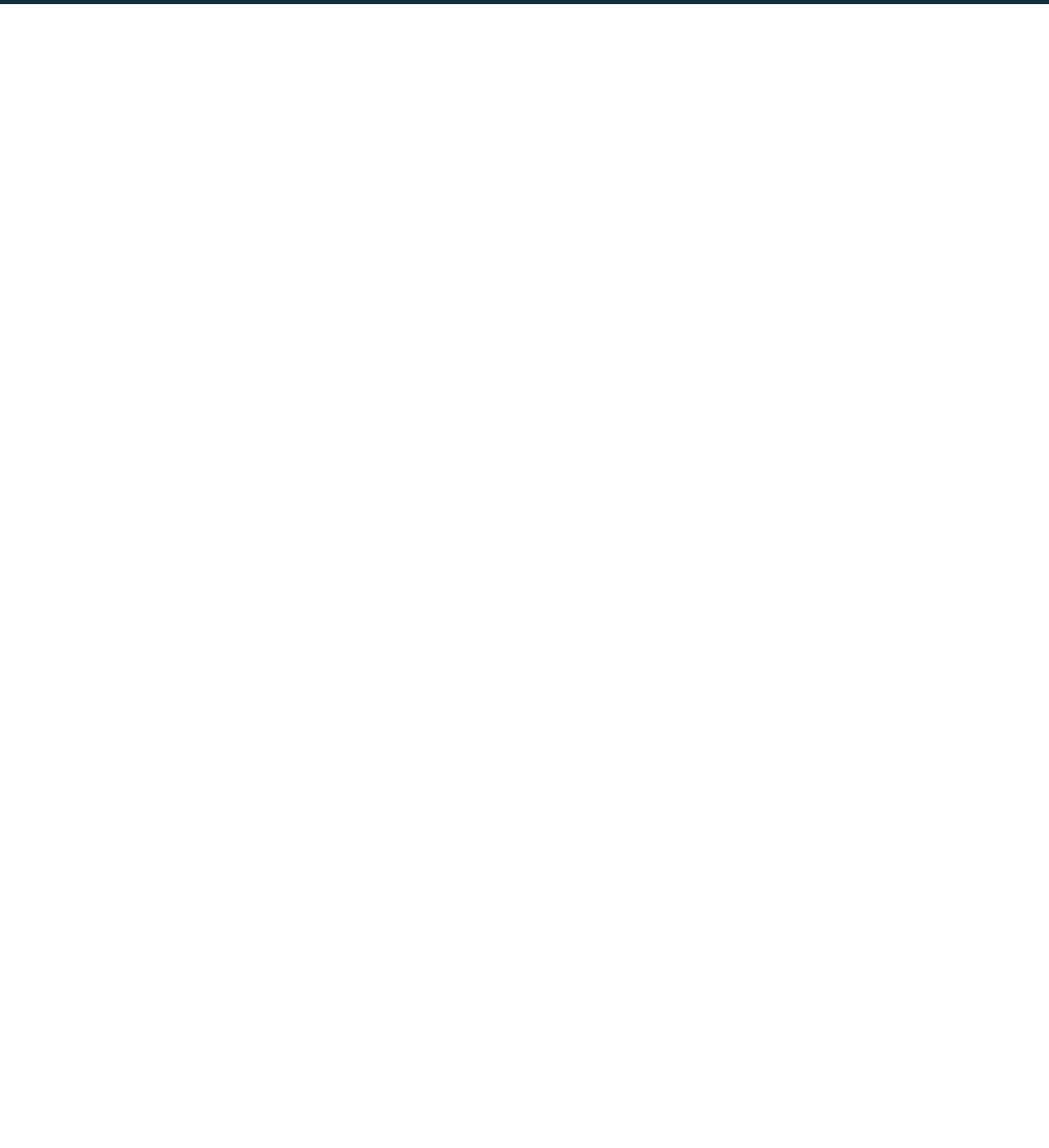
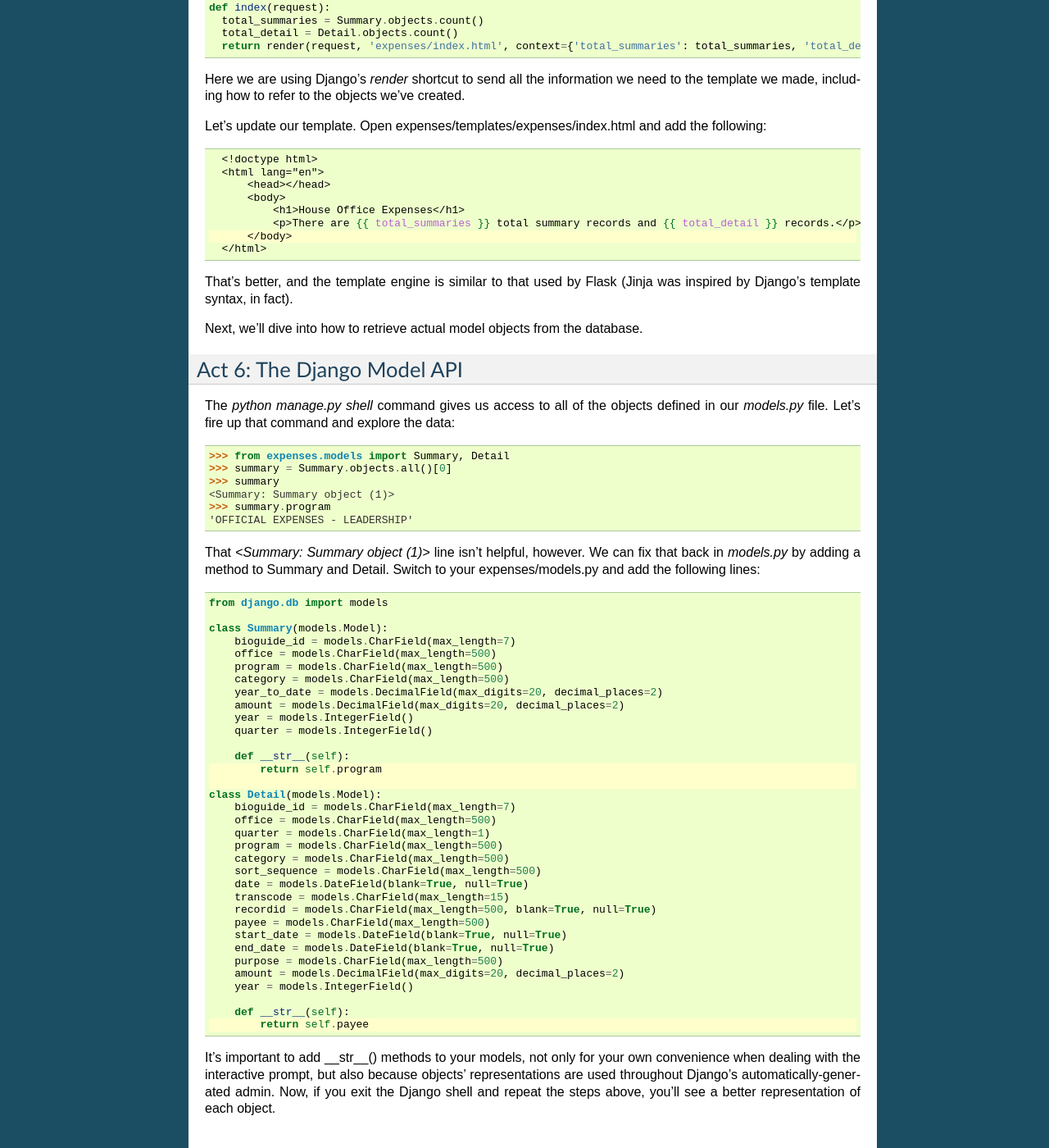
Before and after one commit to NewsAppsUMD/first-django-app-umd, a Sphinx documentation site: the page built from docs/index.rst, in a window 1280 px wide and 1400 px high, scrolled down 16593 px. Shown: the whole window at 82% size. Built offline with Sphinx 7.4.7, drawn with Linux system fonts in a browser that asks for light colours; before the commit the page ends 16598 px from its top, so only the background shows below that; some of the changed text lies outside the part shown.

Commit message:
added more template and API docs

```diff
--- a/docs/index.rst
+++ b/docs/index.rst
@@ -750,11 +750,99 @@
 
 .. code-block:: html
 
-  <html>
+  <!doctype html>
+  <html lang="en">
     <head></head>
     <body>
       <h1>House Office Expenses</h1>
     </body>
   </html>
 
-Now we need to tell the index view in views.py to use this template.
+Now we need to tell the index view in views.py to use this template. Open expenses/views.py and put the following code in it:
+
+.. code-block:: python
+  :emphasize-lines: 2,8
+
+  from django.shortcuts import render
+  from expenses.models import Summary, Detail
+
+  def index(request):
+    total_summaries = Summary.objects.count()
+    total_detail = Detail.objects.count()
+    return render(request, 'expenses/index.html', context={'total_summaries': total_summaries, 'total_detail': total_detail})
+
+Here we are using Django's `render` shortcut to send all the information we need to the template we made, including how to refer to the objects we've created.
+
+Let's update our template. Open expenses/templates/expenses/index.html and add the following:
+
+.. code-block:: jinja
+  :emphasize-lines: 7
+
+    <!doctype html>
+    <html lang="en">
+        <head></head>
+        <body>
+            <h1>House Office Expenses</h1>
+            <p>There are {{ total_summaries }} total summary records and {{ total_detail }} records.</p>
+        </body>
+    </html>
+
+That's better, and the template engine is similar to that used by Flask (Jinja was inspired by Django's template syntax, in fact).
+
+Next, we'll dive into how to retrieve actual model objects from the database.
+
+Act 6: The Django Model API
+---------------------------
+
+The `python manage.py shell` command gives us access to all of the objects defined in our `models.py` file. Let's fire up that command and explore the data:
+
+.. code-block:: python
+
+  >>> from expenses.models import Summary, Detail
+  >>> summary = Summary.objects.all()[0]
+  >>> summary
+  <Summary: Summary object (1)>
+  >>> summary.program
+  'OFFICIAL EXPENSES - LEADERSHIP'
+
+That `<Summary: Summary object (1)>` line isn't helpful, however. We can fix that back in `models.py` by adding a method to Summary and Detail. Switch to your expenses/models.py and add the following lines:
+
+.. code-block:: python
+  :emphasize-lines: 14-15,34-35
+
+  from django.db import models
+
+  class Summary(models.Model):
+      bioguide_id = models.CharField(max_length=7)
+      office = models.CharField(max_length=500)
+      program = models.CharField(max_length=500)
+      category = models.CharField(max_length=500)
+      year_to_date = models.DecimalField(max_digits=20, decimal_places=2)
+      amount = models.DecimalField(max_digits=20, decimal_places=2)
+      year = models.IntegerField()
+      quarter = models.IntegerField()
+
+      def __str__(self):
+          return self.program
+
+  class Detail(models.Model):
+      bioguide_id = models.CharField(max_length=7)
+      office = models.CharField(max_length=500)
+      quarter = models.CharField(max_length=1)
+      program = models.CharField(max_length=500)
+      category = models.CharField(max_length=500)
+      sort_sequence = models.CharField(max_length=500)
+      date = models.DateField(blank=True, null=True)
+      transcode = models.CharField(max_length=15)
+      recordid = models.CharField(max_length=500, blank=True, null=True)
+      payee = models.CharField(max_length=500)
+      start_date = models.DateField(blank=True, null=True)
+      end_date = models.DateField(blank=True, null=True)
+      purpose = models.CharField(max_length=500)
+      amount = models.DecimalField(max_digits=20, decimal_places=2)
+      year = models.IntegerField()
+
+      def __str__(self):
+          return self.payee
+
+It’s important to add __str__() methods to your models, not only for your own convenience when dealing with the interactive prompt, but also because objects’ representations are used throughout Django’s automatically-generated admin. Now, if you exit the Django shell and repeat the steps above, you'll see a better representation of each object.
```
Also changed, not shown: 2 other files.
